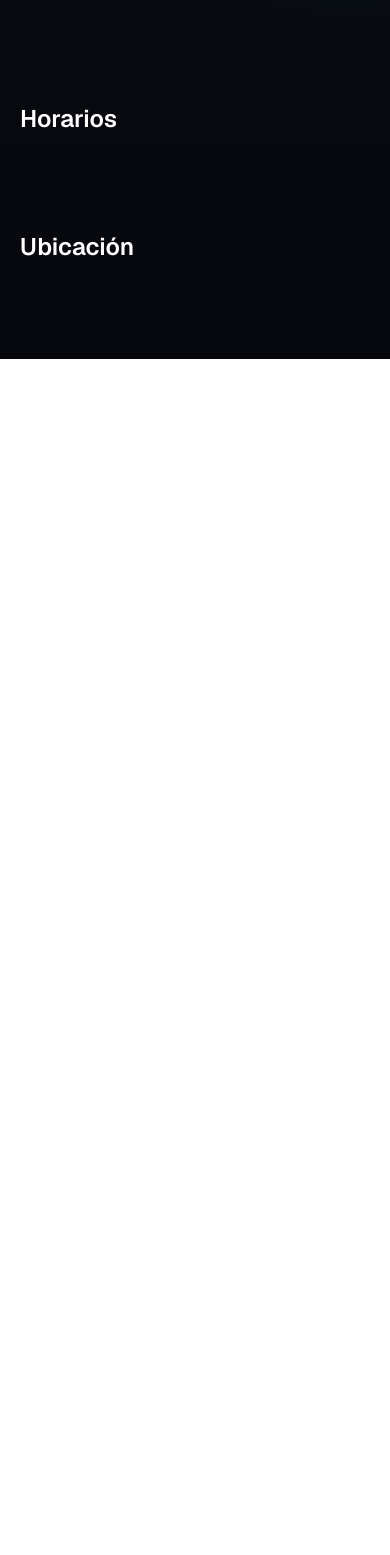
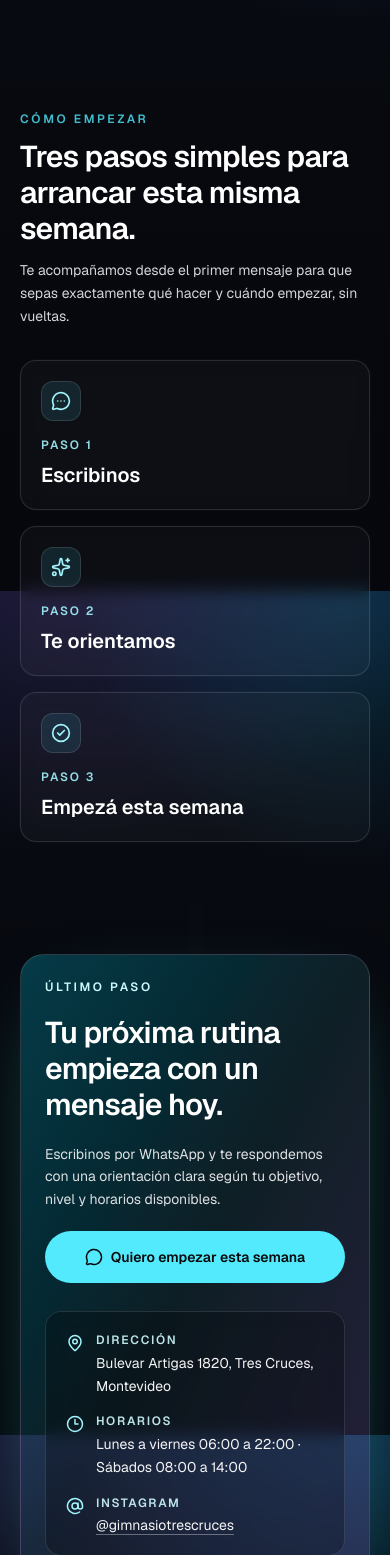
Before and after one commit to Daegon13/gimnasio-tres-cruces-demo, a Next.js app: page / in a window 390 px wide. Shown: the part 4473-6028 px from the top of the page. Before the commit the page ends 4832 px from the top, so only its background shows below. Built offline with nearby package versions, Linux system fonts and the light colour scheme.

Commit message:
Add how-it-works and contact closing sections

```diff
--- a/src/app/page.tsx
+++ b/src/app/page.tsx
@@ -3,6 +3,8 @@ import { Benefits } from "@/components/site/Benefits";
 import { Header } from "@/components/site/Header";
 import { Activities } from "@/components/site/Activities";
 import { SocialProof } from "@/components/site/SocialProof";
+import { HowItWorks } from "@/components/site/HowItWorks";
+import { ContactSection } from "@/components/site/ContactSection";
 
 export default function Home() {
   return (
@@ -12,13 +14,8 @@ export default function Home() {
       <Benefits />
       <SocialProof />
       <Activities />
-
-      <section id="horarios" className="mx-auto w-full max-w-6xl px-5 py-12 sm:px-8">
-        <h2 className="text-2xl font-semibold text-white">Horarios</h2>
-      </section>
-      <section id="ubicacion" className="mx-auto w-full max-w-6xl px-5 py-12 sm:px-8 pb-24">
-        <h2 className="text-2xl font-semibold text-white">Ubicación</h2>
-      </section>
+      <HowItWorks />
+      <ContactSection />
     </main>
   );
 }
--- /dev/null
+++ b/src/components/site/ContactSection.tsx
@@ -0,0 +1,80 @@
+import { AtSign, Clock3, MapPin, MessageCircle } from "lucide-react";
+
+import { gymData } from "@/data/gym";
+
+function getInstagramHandle(instagramUrl: string) {
+  const match = instagramUrl.match(/instagram\.com\/?([^/?#]+)/i);
+  const handle = match?.[1]?.replace(/^@/, "");
+
+  return handle ? `@${handle}` : instagramUrl;
+}
+
+export function ContactSection() {
+  const instagramHandle = getInstagramHandle(gymData.instagramUrl);
+
+  return (
+    <section id="contacto" className="mx-auto w-full max-w-6xl px-5 pb-20 pt-14 sm:px-8 sm:pb-24 sm:pt-16">
+      <div className="overflow-hidden rounded-3xl border border-white/10 bg-gradient-to-br from-cyan-400/25 via-cyan-300/10 to-violet-400/20 p-6 shadow-[0_24px_80px_-45px_rgba(45,212,191,0.75)] sm:p-8 lg:p-10">
+        <div className="grid gap-7 lg:grid-cols-[1.05fr_0.95fr] lg:items-end">
+          <div className="space-y-5">
+            <p className="text-xs font-semibold uppercase tracking-[0.22em] text-cyan-100 sm:text-sm">
+              Último paso
+            </p>
+            <h2 className="max-w-xl text-3xl font-semibold tracking-tight text-white sm:text-4xl">
+              Tu próxima rutina empieza con un mensaje hoy.
+            </h2>
+            <p className="max-w-2xl text-sm leading-relaxed text-zinc-100/90 sm:text-base">
+              Escribinos por WhatsApp y te respondemos con una orientación clara según tu objetivo,
+              nivel y horarios disponibles.
+            </p>
+
+            <a
+              href={gymData.whatsappUrl}
+              className="inline-flex w-full items-center justify-center gap-2 rounded-full bg-cyan-300 px-6 py-4 text-sm font-semibold text-zinc-950 transition hover:bg-cyan-200 sm:w-auto"
+            >
+              <MessageCircle size={18} aria-hidden />
+              Quiero empezar esta semana
+            </a>
+          </div>
+
+          <div className="rounded-2xl border border-white/10 bg-black/25 p-5 backdrop-blur-sm sm:p-6">
+            <ul className="space-y-4 text-sm text-zinc-100 sm:text-base">
+              <li className="flex items-start gap-3">
+                <MapPin size={18} className="mt-0.5 shrink-0 text-cyan-200" aria-hidden />
+                <div>
+                  <p className="text-xs font-semibold uppercase tracking-[0.14em] text-cyan-100/90">
+                    Dirección
+                  </p>
+                  <p className="mt-1 leading-relaxed text-zinc-100">{gymData.address}</p>
+                </div>
+              </li>
+              <li className="flex items-start gap-3">
+                <Clock3 size={18} className="mt-0.5 shrink-0 text-cyan-200" aria-hidden />
+                <div>
+                  <p className="text-xs font-semibold uppercase tracking-[0.14em] text-cyan-100/90">
+                    Horarios
+                  </p>
+                  <p className="mt-1 leading-relaxed text-zinc-100">{gymData.hours}</p>
+                </div>
+              </li>
+              <li className="flex items-start gap-3">
+                <AtSign size={18} className="mt-0.5 shrink-0 text-cyan-200" aria-hidden />
+                <div>
+                  <p className="text-xs font-semibold uppercase tracking-[0.14em] text-cyan-100/90">
+                    Instagram
+                  </p>
+                  <a
+                    href={gymData.instagramUrl}
+                    className="mt-1 inline-flex text-zinc-100 underline decoration-white/35 underline-offset-4 transition hover:text-cyan-100 hover:decoration-cyan-200"
+                  >
+                    {instagramHandle}
+                  </a>
+                </div>
+              </li>
+            </ul>
+          </div>
+        </div>
+      </div>
+    </section>
+  );
+}
--- a/src/components/site/Header.tsx
+++ b/src/components/site/Header.tsx
@@ -2,8 +2,8 @@ import { gymData } from "@/data/gym";
 
 const navItems = [
   { label: "Actividades", href: "#actividades" },
-  { label: "Horarios", href: "#horarios" },
-  { label: "Ubicación", href: "#ubicacion" },
+  { label: "Cómo empezar", href: "#como-empezar" },
+  { label: "Contacto", href: "#contacto" },
 ];
 
 export function Header() {
--- /dev/null
+++ b/src/components/site/HowItWorks.tsx
@@ -0,0 +1,45 @@
+import { CheckCircle2, MessageCircleMore, Sparkles } from "lucide-react";
+
+import { gymData } from "@/data/gym";
+
+const stepIcons = [MessageCircleMore, Sparkles, CheckCircle2] as const;
+
+export function HowItWorks() {
+  return (
+    <section id="como-empezar" className="mx-auto w-full max-w-6xl px-5 py-14 sm:px-8 sm:py-16">
+      <div className="space-y-3">
+        <p className="text-xs font-semibold uppercase tracking-[0.22em] text-cyan-300/80 sm:text-sm">
+          Cómo empezar
+        </p>
+        <h2 className="max-w-2xl text-3xl font-semibold tracking-tight text-white sm:text-4xl">
+          Tres pasos simples para arrancar esta misma semana.
+        </h2>
+        <p className="max-w-3xl text-sm leading-relaxed text-zinc-300 sm:text-base">
+          Te acompañamos desde el primer mensaje para que sepas exactamente qué hacer y cuándo
+          empezar, sin vueltas.
+        </p>
+      </div>
+
+      <ol className="mt-8 grid gap-4 sm:grid-cols-3">
+        {gymData.howItWorksSteps.map((step, index) => {
+          const Icon = stepIcons[index] ?? CheckCircle2;
+
+          return (
+            <li
+              key={step}
+              className="rounded-2xl border border-white/10 bg-white/[0.03] p-5 shadow-[0_0_0_1px_rgba(255,255,255,0.02)] backdrop-blur"
+            >
+              <span className="inline-flex h-10 w-10 items-center justify-center rounded-xl border border-cyan-300/25 bg-cyan-300/10 text-cyan-200">
+                <Icon size={20} aria-hidden />
+              </span>
+              <p className="mt-4 text-xs font-semibold uppercase tracking-[0.16em] text-cyan-200/90">
+                Paso {index + 1}
+              </p>
+              <h3 className="mt-2 text-xl font-semibold text-white">{step}</h3>
+            </li>
+          );
+        })}
+      </ol>
+    </section>
+  );
+}
--- a/src/data/gym.ts
+++ b/src/data/gym.ts
@@ -20,6 +20,7 @@ export type GymData = {
     name: string;
     quote: string;
   }>;
+  howItWorksSteps: [string, string, string];
   address: string;
   hours: string;
   instagramUrl: string;
@@ -103,6 +104,7 @@ export const gymData: GymData = {
       quote: "Me sentí acompañada desde el día uno y ahora entrenar es parte de mi semana.",
     },
   ],
+  howItWorksSteps: ["Escribinos", "Te orientamos", "Empezá esta semana"],
   address: "Bulevar Artigas 1820, Tres Cruces, Montevideo",
   hours: "Lunes a viernes 06:00 a 22:00 · Sábados 08:00 a 14:00",
   instagramUrl: "https://instagram.com/gimnasiotrescruces",
```
